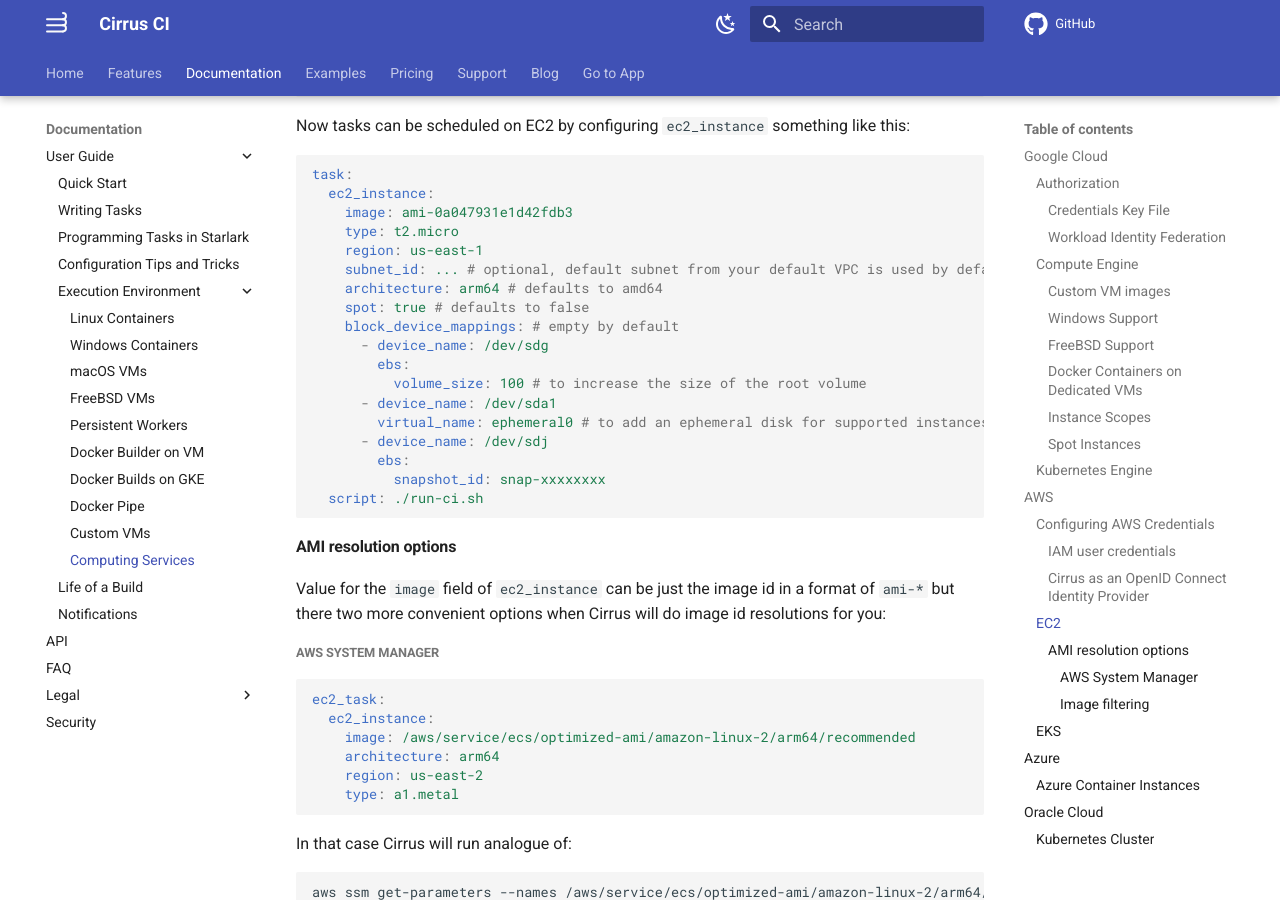
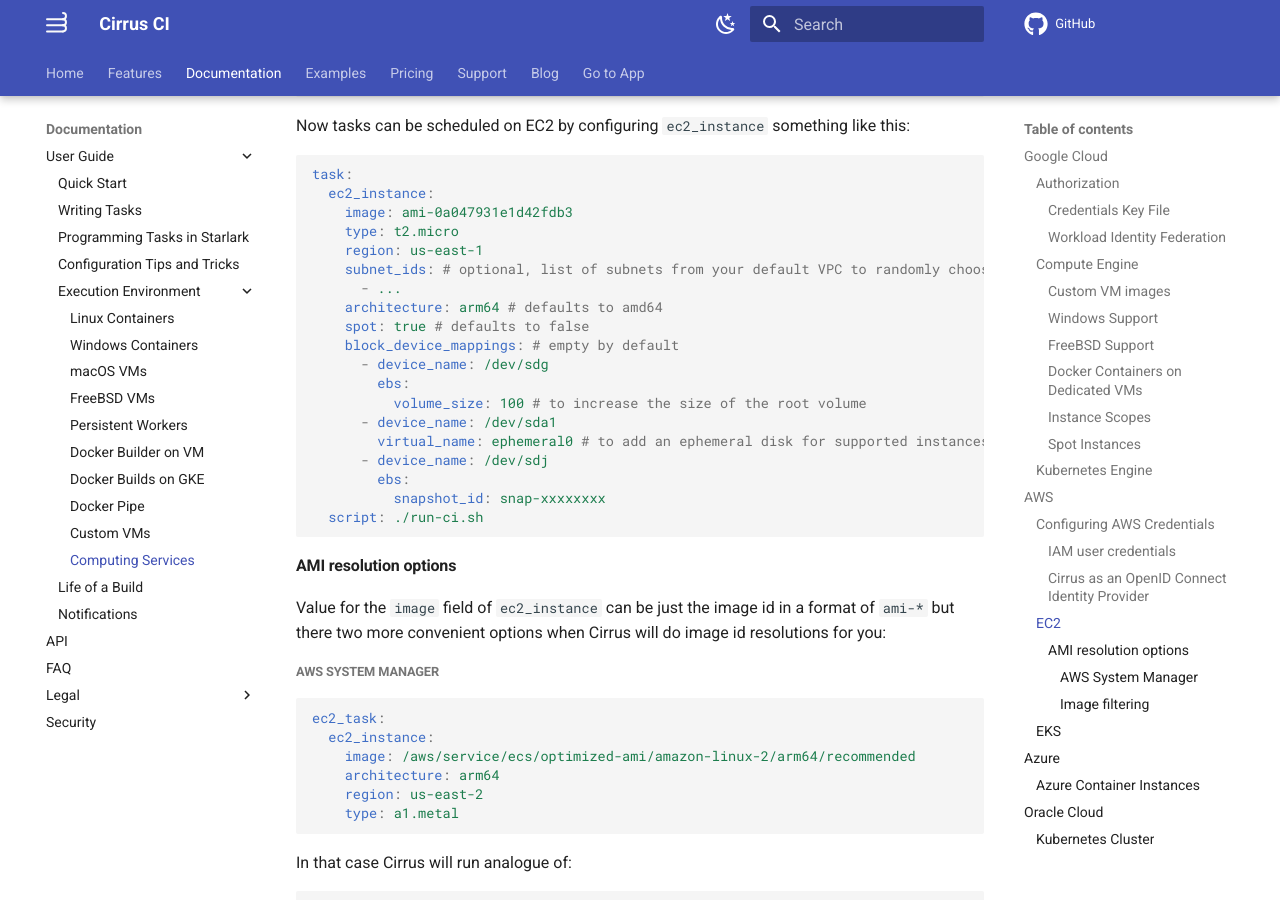
Before and after one commit to cirruslabs/cirrus-ci-docs, an MkDocs documentation site: the page built from docs/guide/supported-computing-services.md, in a window 1280 px wide and 900 px high, scrolled down 13668 px. Built offline with MkDocs 1.6.1 and Material for MkDocs 9.7.7, drawn with Linux system fonts in a browser that asks for light colours; emoji names are drawn with the system emoji font; comment, search, counter and statistics services are not loaded.

Commit message:
Support a list of subnets to randomly choose from (#1228)
* Support a list of subnets to randomly choose from

So it's possible to balance between zones within a region

* Update docs/guide/docker-builder-vm.md

```diff
--- a/docs/guide/supported-computing-services.md
+++ b/docs/guide/supported-computing-services.md
@@ -701,7 +701,8 @@ task:
     image: ami-0a047931e1d42fdb3
     type: t2.micro
     region: us-east-1
-    subnet_id: ... # optional, default subnet from your default VPC is used by default
+    subnet_ids: # optional, list of subnets from your default VPC to randomly choose from for scheduling the instance
+      - ...
     architecture: arm64 # defaults to amd64
     spot: true # defaults to false
     block_device_mappings: # empty by default
```
Also changed, not shown: docs/guide/docker-builder-vm.md (+2 -1 lines).
